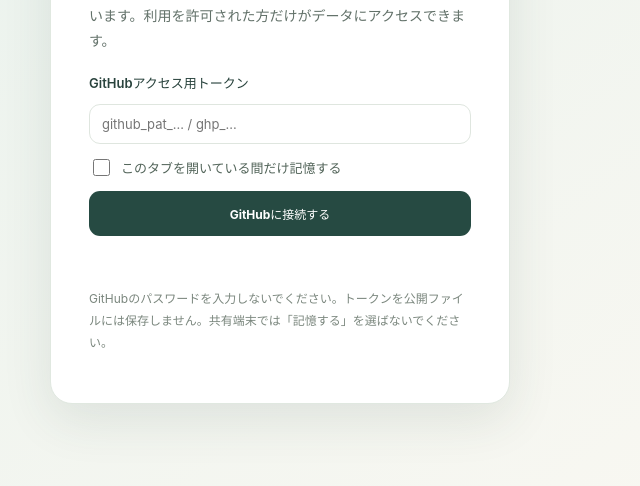
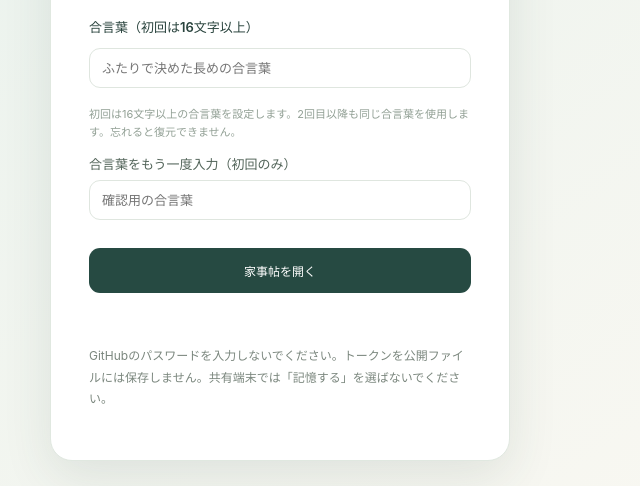
Before and after one commit to lifeislikeamelodies2/utari-kaji-web, a plain HTML site: page index.html in a window 1280 px wide. Shown: the part 314-800 px from the top of the page, without its empty margins (360-1000 px from the left). Drawn offline with Linux system fonts and the light colour scheme.

Commit message:
Replace PAT sign-in with local passphrase form

```diff
--- a/index.html
+++ b/index.html
@@ -5,7 +5,7 @@
   <meta name="viewport" content="width=device-width, initial-scale=1, viewport-fit=cover">
   <meta name="theme-color" content="#264a42">
   <meta name="referrer" content="no-referrer">
-  <meta http-equiv="Content-Security-Policy" content="default-src 'none'; script-src 'self'; style-src 'self' 'unsafe-inline'; img-src 'self' data:; font-src 'self'; connect-src https://api.github.com; manifest-src 'self'; base-uri 'none'; object-src 'none'; form-action 'self'">
+  <meta http-equiv="Content-Security-Policy" content="default-src 'none'; script-src 'self'; style-src 'self' 'unsafe-inline'; img-src 'self' data:; font-src 'self'; connect-src 'none'; manifest-src 'self'; base-uri 'none'; object-src 'none'; form-action 'self'">
   <meta name="description" content="2人の暮らしの家事を、無理なく分け合うための週間ToDoアプリ。">
   <link rel="manifest" href="manifest.webmanifest">
   <link rel="icon" href="icon.svg" type="image/svg+xml">
@@ -40,7 +40,7 @@
       <div class="sidebar-footer"><span class="tiny-dot"></span> 家事記録は非公開GitHubに保存</div>
     </aside>
     <div class="app-main">
-      <header class="topbar"><div class="mobile-brand"><span class="brand-mark small"><svg class="ico"><use href="#i-home"/></svg></span><strong>ふたりの家事帖</strong></div><div class="topbar-spacer"></div><div class="date-chip" id="top-date"></div><div class="sync-chip" id="sync-status" role="status" aria-live="polite">接続中…</div><button id="quick-add" class="icon-button top-add" title="家事を追加" aria-label="家事を追加"><svg class="ico"><use href="#i-plus"/></svg></button></header>
+      <header class="topbar"><div class="mobile-brand"><span class="brand-mark small"><svg class="ico"><use href="#i-home"/></svg></span><strong>ふたりの家事帖</strong></div><div class="topbar-spacer"></div><div class="date-chip" id="top-date"></div><div class="sync-chip" id="sync-status" role="status" aria-live="polite">施錠中</div><button id="quick-add" class="icon-button top-add" title="家事を追加" aria-label="家事を追加"><svg class="ico"><use href="#i-plus"/></svg></button></header>
       <main id="screen" tabindex="-1" aria-live="polite"></main>
     </div>
   </div>
@@ -54,10 +54,10 @@
       <h1 id="auth-title">ふたりの家事帖</h1>
       <p>家事の予定と完了記録は非公開GitHubリポジトリに保存しています。利用を許可された方だけがデータにアクセスできます。</p>
       <form id="auth-form">
-        <label for="gh-token">GitHubアクセス用トークン</label>
-        <input id="gh-token" name="token" class="input" type="password" required autocomplete="off" spellcheck="false" placeholder="github_pat_... / ghp_..." />
-        <label class="auth-checkbox"><input type="checkbox" id="keep-tab" /> このタブを開いている間だけ記憶する</label>
-        <button type="submit" class="button auth-submit" id="auth-submit">GitHubに接続する</button>
+        <label for="gh-token">合言葉（初回は16文字以上）</label>
+        <input id="gh-token" name="passphrase" class="input" type="password" required autocomplete="off" spellcheck="false" placeholder="ふたりで決めた長めの合言葉" />
+        <div class="help">初回は16文字以上の合言葉を設定します。2回目以降も同じ合言葉を使用します。忘れると復元できません。</div><div id="confirm-wrap" class="form-field"><label for="confirm-passphrase">合言葉をもう一度入力（初回のみ）</label><input id="confirm-passphrase" class="input" type="password" autocomplete="new-password" spellcheck="false" placeholder="確認用の合言葉"></div>
+        <button type="submit" class="button auth-submit" id="auth-submit">家事帖を開く</button>
         <div id="auth-error" class="auth-error" aria-live="polite"></div>
       </form>
       <p class="auth-footnote">GitHubのパスワードを入力しないでください。トークンを公開ファイルには保存しません。共有端末では「記憶する」を選ばないでください。</p>
@@ -65,7 +65,7 @@
   </div>
   <script src="data.js"></script>
   <script src="trash.js"></script>
-  <script src="github-sync.js"></script>
+  <script src="vault.js"></script>
   <script src="app.js"></script>
 </body>
 </html>
```
